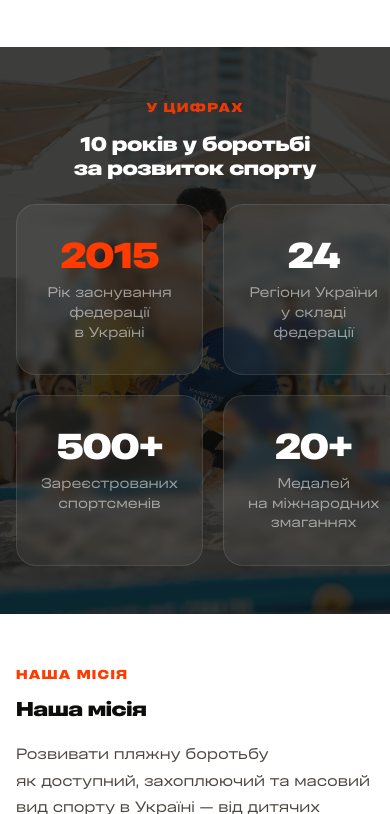
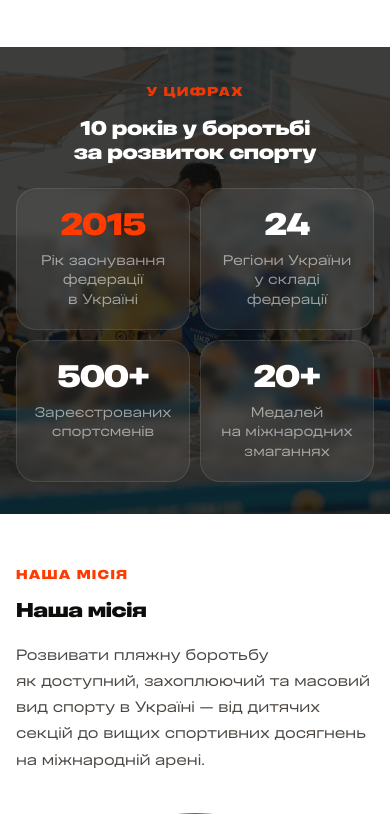
Before and after one commit to nnikollaenko/fpbu-beach-wrestling, a Flask app: page /about in a window 390 px wide. Shown: the part 1531-2345 px from the top of the page. Run offline with Flask 3, Linux system fonts and the light colour scheme; data comes from the database, SQL or seed files in the repository.

Commit message:
fix about stats grid overflow: minmax(0,1fr) + overflow-wrap on labels
Co-Authored-By: Claude Sonnet 4.6 <noreply@anthropic.com>

```diff
--- a/static/css/main.css
+++ b/static/css/main.css
@@ -1168,10 +1168,10 @@ button.hdr-pill { background: none; border: none; cursor: pointer; font-family:
 }
 .about-stats-grid {
     display: grid;
-    grid-template-columns: repeat(4, 1fr);
+    grid-template-columns: repeat(4, minmax(0, 1fr));
     gap: 1.25rem;
 }
-@media (max-width: 860px) { .about-stats-grid { grid-template-columns: repeat(2, 1fr); } }
+@media (max-width: 860px) { .about-stats-grid { grid-template-columns: repeat(2, minmax(0, 1fr)); } }
 .about-stat-card {
     background: rgba(255,255,255,0.06);
     border: 1px solid rgba(255,255,255,0.1);
@@ -1194,6 +1194,7 @@ button.hdr-pill { background: none; border: none; cursor: pointer; font-family:
     font-size: var(--fs-300);
     color: rgba(255,255,255,0.55);
     line-height: 1.4;
+    overflow-wrap: break-word;
 }
 
 /* ── About page: mission grid ───────────────────────────────────────────── */
@@ -3841,4 +3842,18 @@ button.hdr-pill { background: none; border: none; cursor: pointer; font-family:
     .mob-menu-btn {
         margin-left: auto;
     }
-}
+
+    /* ── About page: stats grid — tighter spacing on mobile ──────────────── */
+    .about-stats-section {
+        padding-block: 2rem;
+    }
+    .about-stats-grid {
+        gap: 0.625rem;
+    }
+    .about-stat-card {
+        padding: 1.25rem 0.875rem;
+    }
+    .about-stat-num {
+        font-size: clamp(1.75rem, 8vw, 2.5rem);
+    }
+}
--- a/templates/base.html
+++ b/templates/base.html
@@ -19,7 +19,7 @@
 
     <meta name="theme-color" content="#FF3B00">
 
-    <link rel="stylesheet" href="{{ url_for('static', filename='css/main.css') }}?v=70">
+    <link rel="stylesheet" href="{{ url_for('static', filename='css/main.css') }}?v=71">
     {% block extra_css %}{% endblock %}
     <style>
     #preloader{position:fixed;inset:0;z-index:9999;display:flex;align-items:center;justify-content:center;overflow:hidden;background:#0a0a0a;transition:opacity .8s cubic-bezier(.4,0,.2,1)}
```
